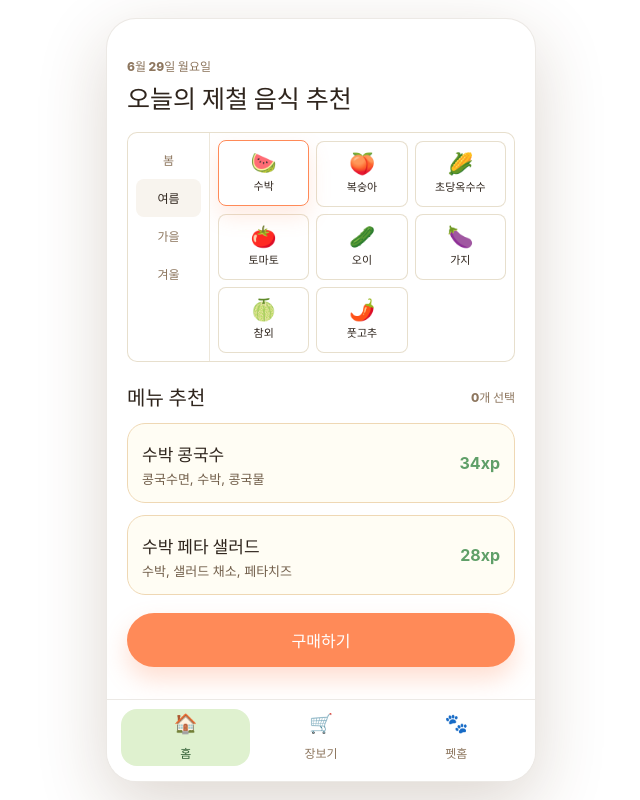
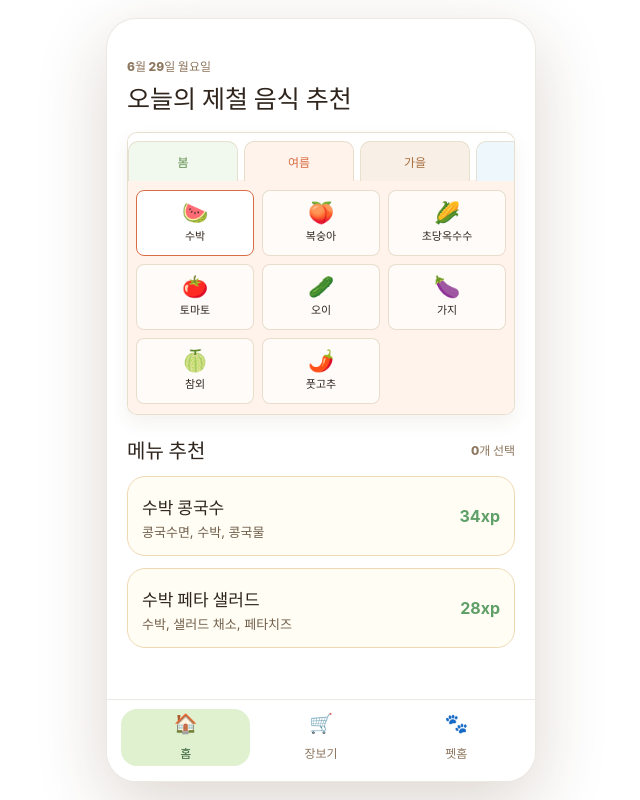
Before and after one commit to maengu86/Toss_menu, a React (Vite) app: page / in a window 1280 px wide. Shown: the whole page, without its empty margins (319-959 px from the left). Built offline with nearby package versions, Linux system fonts and the light colour scheme.

Commit message:
Refine season index panel

```diff
--- a/src/App.css
+++ b/src/App.css
@@ -379,20 +379,59 @@
 .season-panel {
   overflow: hidden;
   margin: 18px 0 20px;
-  padding: 0 0 10px;
+  padding: 0;
   border: 1px solid rgba(226, 216, 195, 0.82);
   border-radius: 10px;
   background: #ffffff;
   box-shadow: 0 8px 18px rgba(97, 76, 45, 0.07);
+  --active-season-surface: #fff7f1;
+  --season-spring-surface: #f1f8ee;
+  --season-spring-ink: #5f8e4f;
+  --season-summer-surface: #fff3ec;
+  --season-summer-ink: #d96d43;
+  --season-autumn-surface: #f8f0e7;
+  --season-autumn-ink: #a86d3c;
+  --season-winter-surface: #eef7fb;
+  --season-winter-ink: #5c91ad;
+}
+
+.season-panel.season-spring {
+  --active-season-surface: var(--season-spring-surface);
+  --active-season-ink: var(--season-spring-ink);
+}
+
+.season-panel.season-summer {
+  --active-season-surface: var(--season-summer-surface);
+  --active-season-ink: var(--season-summer-ink);
+}
+
+.season-panel.season-autumn {
+  --active-season-surface: var(--season-autumn-surface);
+  --active-season-ink: var(--season-autumn-ink);
+}
+
+.season-panel.season-winter {
+  --active-season-surface: var(--season-winter-surface);
+  --active-season-ink: var(--season-winter-ink);
 }
 
 .season-tabs {
-  display: grid;
-  grid-template-columns: repeat(4, 1fr);
-  gap: 0;
+  display: flex;
+  gap: 6px;
   align-items: stretch;
   margin: 0;
+  overflow-x: auto;
+  overflow-y: hidden;
+  overscroll-behavior-x: contain;
+  scroll-snap-type: x proximity;
+  -webkit-overflow-scrolling: touch;
   transform: none;
+  scrollbar-width: none;
+  touch-action: pan-x;
+}
+
+.season-tabs::-webkit-scrollbar {
+  display: none;
 }
 
 .decor-tabs {
@@ -407,68 +446,81 @@
 }
 
 .season-tabs button {
-  min-height: 36px;
-  border: 1px solid rgba(226, 216, 195, 0.78);
-  border-width: 0 1px 1px 0;
-  border-radius: 0;
+  min-width: 110px;
+  min-height: 40px;
+  flex: 0 0 auto;
+  border: 1px solid rgba(226, 216, 195, 0.72);
+  border-bottom: 0;
+  border-radius: 10px 10px 0 0;
   clip-path: none;
   color: #8d765e;
   font-size: 12px;
   font-weight: 900;
   background: #ffffff;
-  box-shadow: inset -1px 0 0 rgba(226, 216, 195, 0.52);
+  box-shadow: none;
+  scroll-snap-align: start;
+}
+
+.season-tabs button[style*="7abf63"] {
+  color: var(--season-spring-ink);
+  background: var(--season-spring-surface);
+}
+
+.season-tabs button[style*="ff9a62"] {
+  color: var(--season-summer-ink);
+  background: var(--season-summer-surface);
+}
+
+.season-tabs button[style*="d79555"] {
+  color: var(--season-autumn-ink);
+  background: var(--season-autumn-surface);
+}
+
+.season-tabs button[style*="70aeca"] {
+  color: var(--season-winter-ink);
+  background: var(--season-winter-surface);
 }
 
 .season-tabs button.active {
-  color: #ff8a58;
-  min-height: 36px;
-  background: #ffffff;
+  color: var(--active-season-ink);
+  min-height: 40px;
+  position: relative;
+  z-index: 2;
+  border-color: rgba(226, 216, 195, 0.82);
+  background: var(--active-season-surface);
   transform: none;
-  box-shadow: inset 0 -3px 0 #ff8a58;
-}
-
-.season-panel-split {
-  display: grid;
-  grid-template-columns: 82px minmax(0, 1fr);
-  padding: 0;
-  border-radius: 10px;
-  box-shadow: none;
-}
-
-.season-panel-split .season-tabs {
-  grid-template-columns: 1fr;
-  align-content: start;
-  padding: 8px;
-  border-right: 1px solid rgba(226, 216, 195, 0.62);
-}
-
-.season-panel-split .season-tabs button {
-  min-height: 38px;
-  border: 0;
-  border-radius: 8px;
-  box-shadow: none;
-}
-
-.season-panel-split .season-tabs button.active {
-  color: #2f251d;
-  background: #f8f4ee;
-  box-shadow: none;
-}
-
-.season-panel-split .seasonal-grid {
+  box-shadow: 0 1px 0 var(--active-season-surface);
+}
+
+.season-panel-index .season-tabs {
+  padding: 8px 8px 0;
+  background: #ffffff;
+}
+
+.season-panel-index .seasonal-grid {
   display: grid;
   grid-template-columns: repeat(3, minmax(0, 1fr));
-  gap: 7px;
-  padding: 8px;
+  gap: 8px;
+  margin-top: -1px;
+  padding: 10px 8px 10px;
+  background: var(--active-season-surface);
   overflow-x: hidden;
 }
 
-.season-panel-split .seasonal-tile {
+.season-panel-index .seasonal-tile {
   width: 100%;
   min-width: 0;
   min-height: 66px;
   border-radius: 8px;
+  background: rgba(255, 255, 255, 0.66);
   box-shadow: none;
+}
+
+.season-panel-index .seasonal-tile.active {
+  border-color: var(--active-season-ink);
+  background: #ffffff;
+  box-shadow: none;
+  transform: none;
 }
 
 .menu-list,
--- a/src/App.tsx
+++ b/src/App.tsx
@@ -272,7 +272,7 @@ function HomeScreen({
         <h1>오늘의 제철 음식 추천</h1>
       </header>
 
-      <div className="season-panel season-panel-split">
+      <div className={`season-panel season-panel-index season-${selectedSeason}`}>
         <div className="season-tabs" aria-label="계절 선택">
           {seasons.map((season) => (
             <button
@@ -327,10 +327,6 @@ function HomeScreen({
           )
         })}
       </div>
-
-      <button className="primary-action" onClick={onStartShopping} type="button">
-        구매하기
-      </button>
 
       {selectedMenus.length > 0 && (
         <div className={`selected-menu-widget ${selectedMenuOpen ? 'open' : ''}`}>
```
